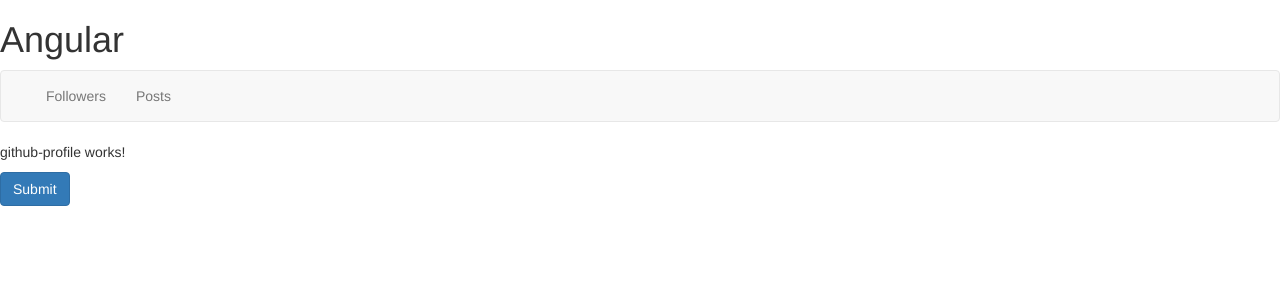
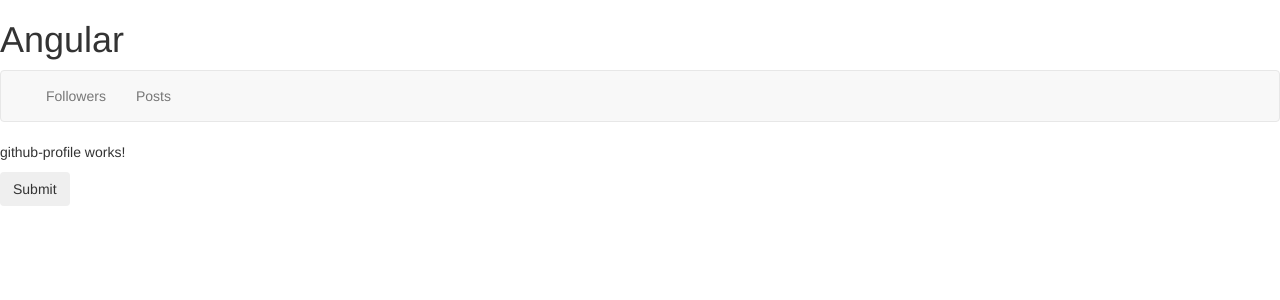
Before and after one commit to KarinGarciaZ/Practicing-Angular4, an Angular app: page /followers/1/1 in a window 1280 px wide. Shown: the top 300 px of the page. Built offline with nearby package versions, Linux system fonts and the light colour scheme.

Commit message:
Added new styles.

```diff
--- a/src/app/github-profile/github-profile.component.html
+++ b/src/app/github-profile/github-profile.component.html
@@ -2,4 +2,4 @@
   github-profile works!
 </p>
 
-<button class="btn btn-primary" (click)="submit()">Submit</button>
+<button class="btn btn-secundary" (click)="submit()">Submit</button>
```
